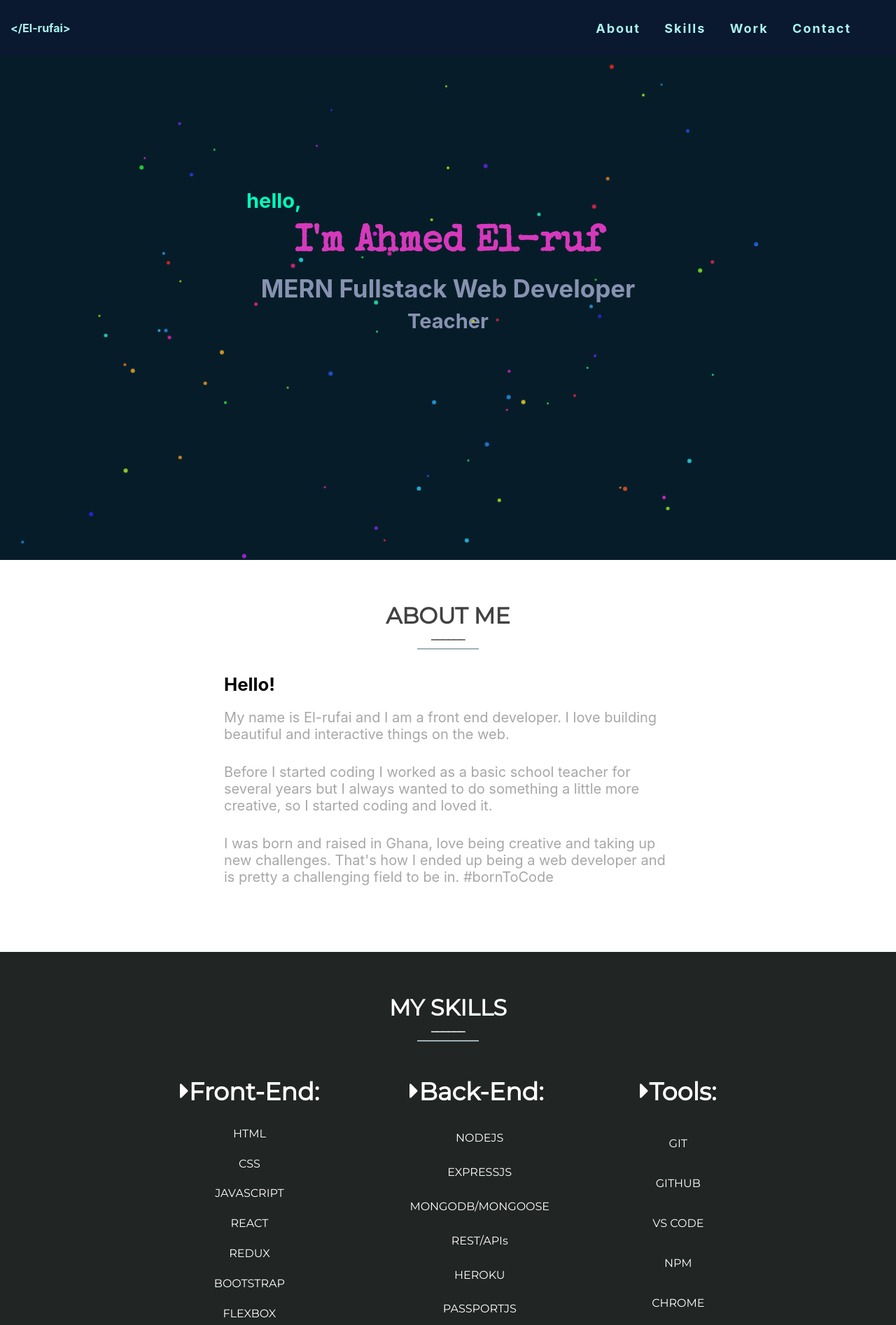
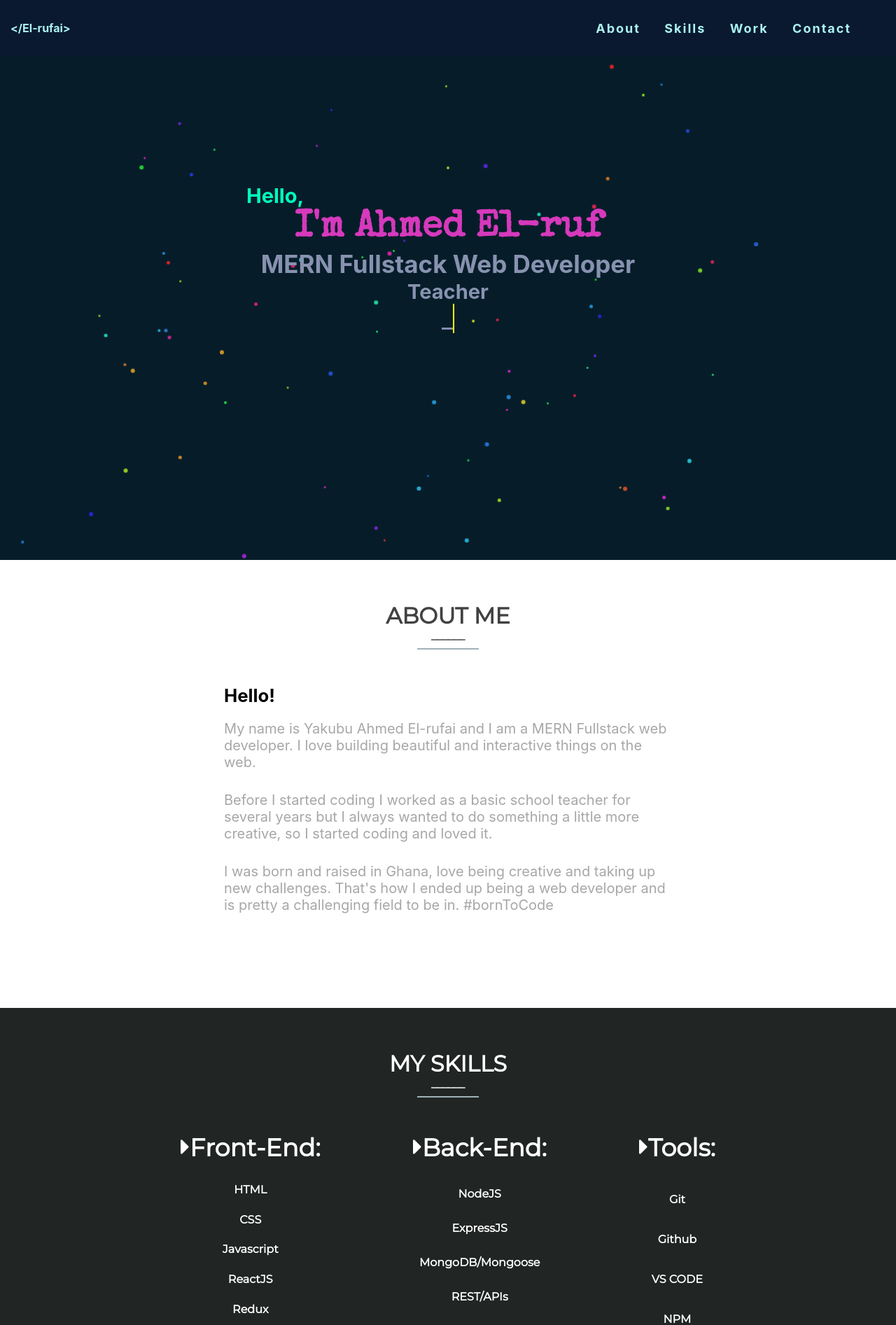
Before and after one commit to yrufai/portfolio, a React (Create React App) app: page / in a window 1280 px wide. Shown: the top 1893 px of the page at 70% size. Built offline with nearby package versions, Linux system fonts and the light colour scheme.

Commit message:
messed up

```diff
--- a/src/components/About.js
+++ b/src/components/About.js
@@ -10,8 +10,9 @@ const About = () => {
       <div className="about-content">
         <h3>Hello!</h3>
         <p>
-          My name is El-rufai and I am a front end developer. I love building
-          beautiful and interactive things on the web.
+          My name is Yakubu Ahmed El-rufai and I am a MERN Fullstack web
+          developer. I love building beautiful and interactive things on the
+          web.
         </p>
         <p>
           Before I started coding I worked as a basic school teacher for several
--- a/src/components/Home.js
+++ b/src/components/Home.js
@@ -36,7 +36,7 @@ class Home extends React.Component {
         <div className="nav-area">
           <div className="container">
             <h5 className="trans" id="hello">
-              hello,
+              Hello,
             </h5>
             <h2 className="trans" id="name" />
             <h4 className="trans">MERN Fullstack Web Developer</h4>
--- a/src/components/Home.scss
+++ b/src/components/Home.scss
@@ -40,10 +40,8 @@
       }
     }
     .container::after {
-      content: " ";
-      display: block;
-      border: 2px solid blue;
-      border-width: 0 5px 0 0;
+      content: " _";
+      border-right: 2px solid yellow;
     }
   }
 }
--- a/src/components/Skills.js
+++ b/src/components/Skills.js
@@ -28,11 +28,11 @@ const Skills = () => {
           <ul>
             <li>HTML</li>
             <li>CSS</li>
-            <li>JAVASCRIPT</li>
-            <li>REACT</li>
-            <li>REDUX</li>
-            <li>BOOTSTRAP</li>
-            <li>FLEXBOX</li>
+            <li>Javascript</li>
+            <li>ReactJS</li>
+            <li>Redux</li>
+            <li>Bootstrap</li>
+            <li>Flexbox</li>
           </ul>
         </div>
         <div className="set">
@@ -41,12 +41,12 @@ const Skills = () => {
             Back-End:
           </h2>
           <ul>
-            <li>NODEJS</li>
-            <li>EXPRESSJS</li>
-            <li>MONGODB/MONGOOSE</li>
+            <li>NodeJS</li>
+            <li>ExpressJS</li>
+            <li>MongoDB/Mongoose</li>
             <li>REST/APIs</li>
-            <li>HEROKU</li>
-            <li>PASSPORTJS</li>
+            <li>Heroku</li>
+            <li>PassportJS</li>
           </ul>
         </div>
         <div className="set">
@@ -55,11 +55,11 @@ const Skills = () => {
             Tools:
           </h2>
           <ul>
-            <li>GIT</li>
-            <li>GITHUB</li>
+            <li>Git</li>
+            <li>Github</li>
             <li>VS CODE</li>
             <li>NPM</li>
-            <li>CHROME</li>
+            <li>Chrome</li>
           </ul>
         </div>
       </div>
--- a/src/components/Skills.scss
+++ b/src/components/Skills.scss
@@ -30,6 +30,7 @@
       margin: auto;
       display: flex;
       flex-direction: column;
+      font-weight: bold;
       h2 {
         font-size: 35px;
         font-family: "Montserrat", sans-serif;
@@ -59,3 +60,8 @@
     }
   }
 }
+@media screen and (max-width: 768px) {
+  .skills-title {
+    margin: 2px;
+  }
+}
--- a/src/components/about.scss
+++ b/src/components/about.scss
@@ -1,5 +1,5 @@
 #about {
-  height: 70vh;
+  height: 80vh;
   width: 100%;
   background: #ffffff;
   display: flex;
```
